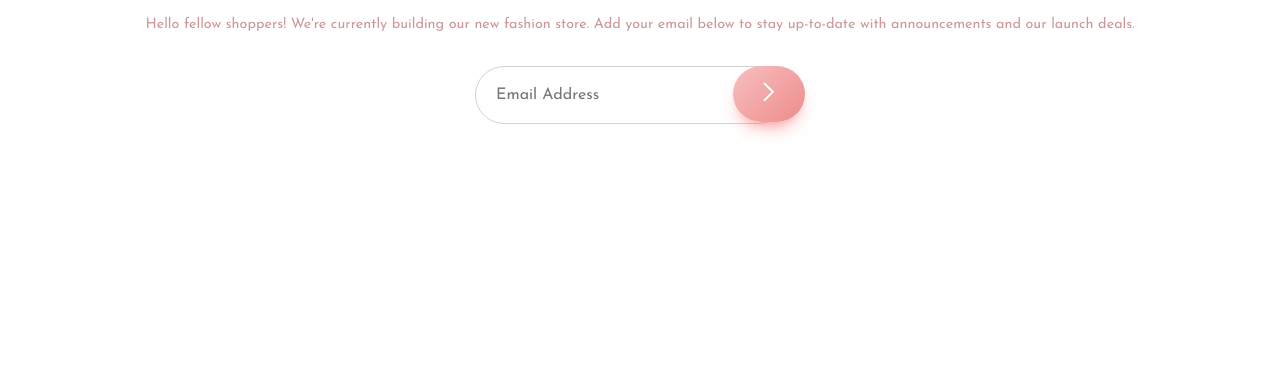
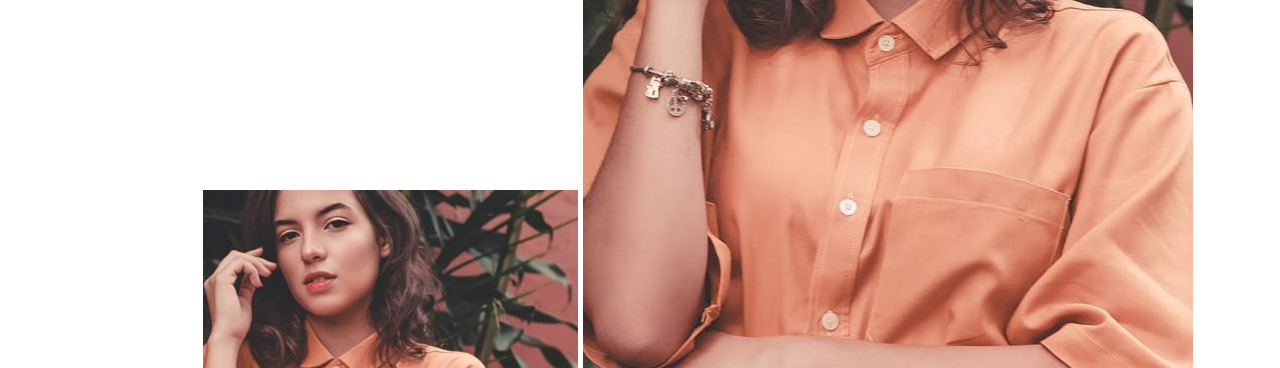
Before and after one commit to kujerocoding/base-apparel-coming-soon-master, a plain HTML site: page index.html in a window 1280 px wide. Shown: the part 360-728 px from the top of the page. Drawn offline with Linux system fonts and the light colour scheme.

Commit message:
Add primary desktop image

```diff
--- a/index.html
+++ b/index.html
@@ -11,7 +11,8 @@
 <body>
     <div class="main__container">
         <img src="/images/logo.svg" alt="" class="logo">
-        <img src="/images/hero-mobile.jpg" alt="" class="img__primary">
+        <img src="/images/hero-mobile.jpg" alt="" class="img__primary--mobile">
+        <img src="/images/hero-desktop.jpg" alt="" class="img__primary--desktop">
         <div class="text__container">
             <h1 class="text__heading">
                 We're <span class="heading--span">coming soon</span>
```
